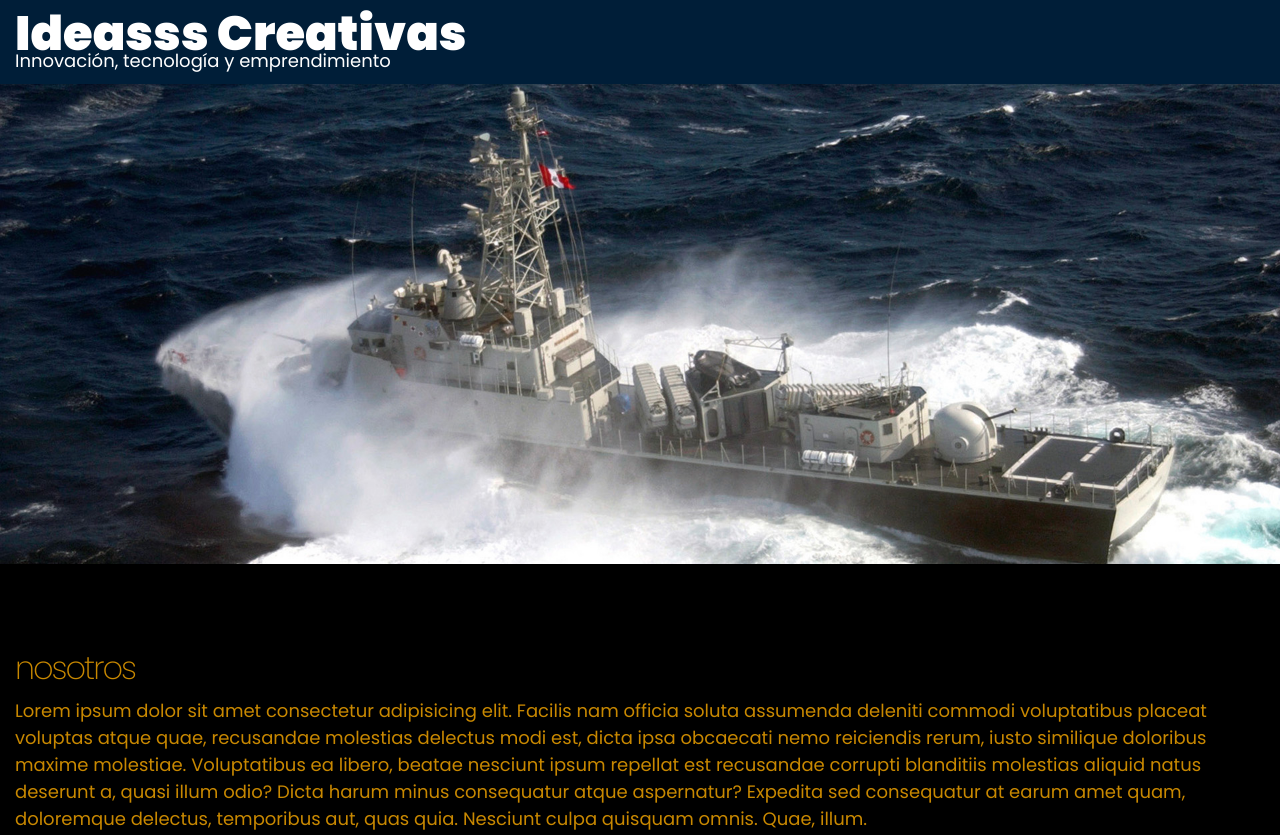
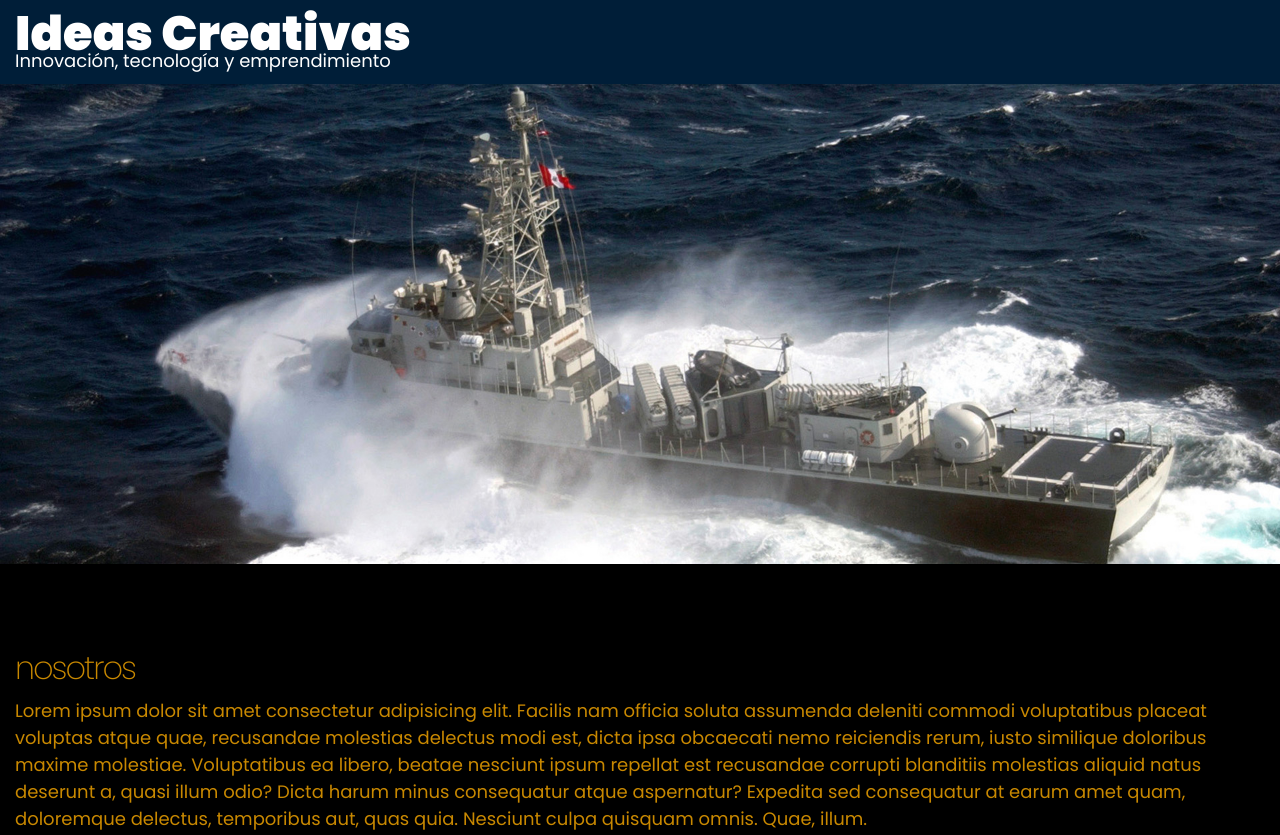
Before and after one commit to davidchura/web-marina, a plain HTML site: page index.html in a window 1280 px wide. Shown: the top 835 px of the page. Drawn offline with Linux system fonts and the light colour scheme.

Commit message:
Update index.html

```diff
--- a/index.html
+++ b/index.html
@@ -12,7 +12,7 @@
 
     <div id="main-header">
         <div class="container">
-            <h1>Ideasss Creativas</h1>
+            <h1>Ideas Creativas</h1>
             <p>Innovación, tecnología y emprendimiento</p>
         </div><!-- container -->
     </div><!-- main-header -->
```
